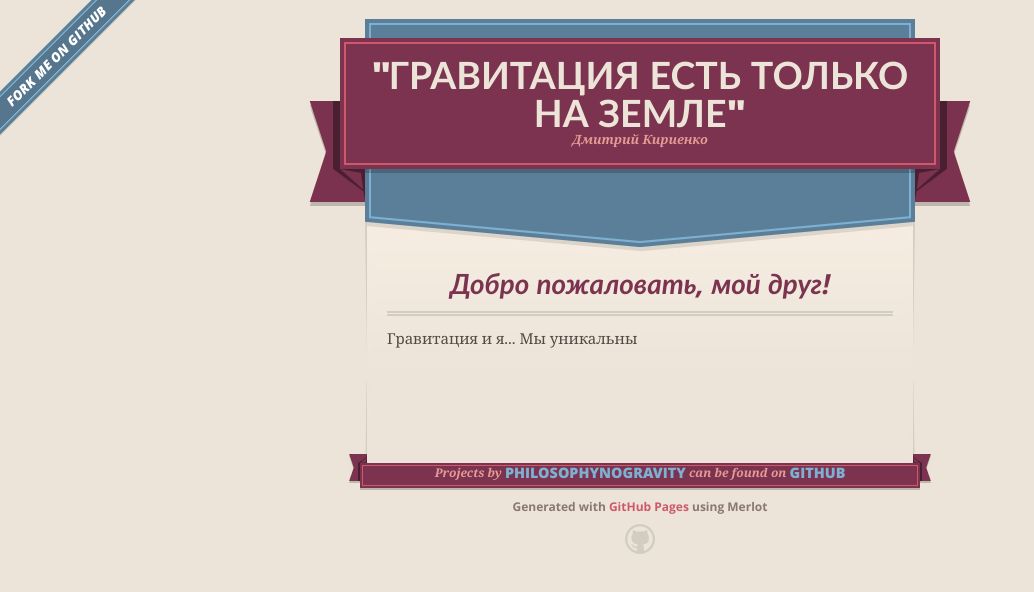
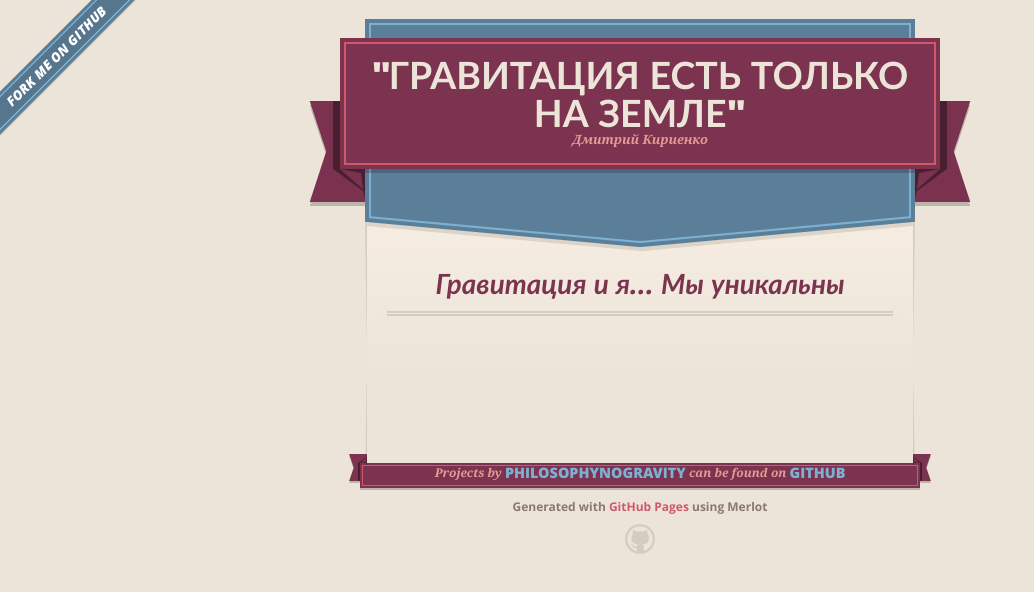
Before and after one commit to PhilosophyNoGravity/PhilosophyNoGravity.github.io, a plain HTML site: page index.html in a window 1280 px wide. Shown: the whole page, without its empty margins (0-1034 px from the left). Drawn offline with nearby package versions, Linux system fonts and the light colour scheme.

Commit message:
Update index.html

```diff
--- a/index.html
+++ b/index.html
@@ -46,9 +46,9 @@
 
       <section id="main_content">
         <h3>
-<a name="welcome-to-github-pages" class="anchor" href="#welcome-to-github-pages"><span class="octicon octicon-link"></span></a>Добро пожаловать, мой друг!</h3>
+<a name="welcome-to-github-pages" class="anchor" href="#welcome-to-github-pages"><span class="octicon octicon-link"></span></a>Гравитация и я... Мы уникальны</h3>
 
-<p>Гравитация и я... Мы уникальны</p>
+<p> </p>
 <p> </p>
 <p> </p>
 <p> </p>
```
